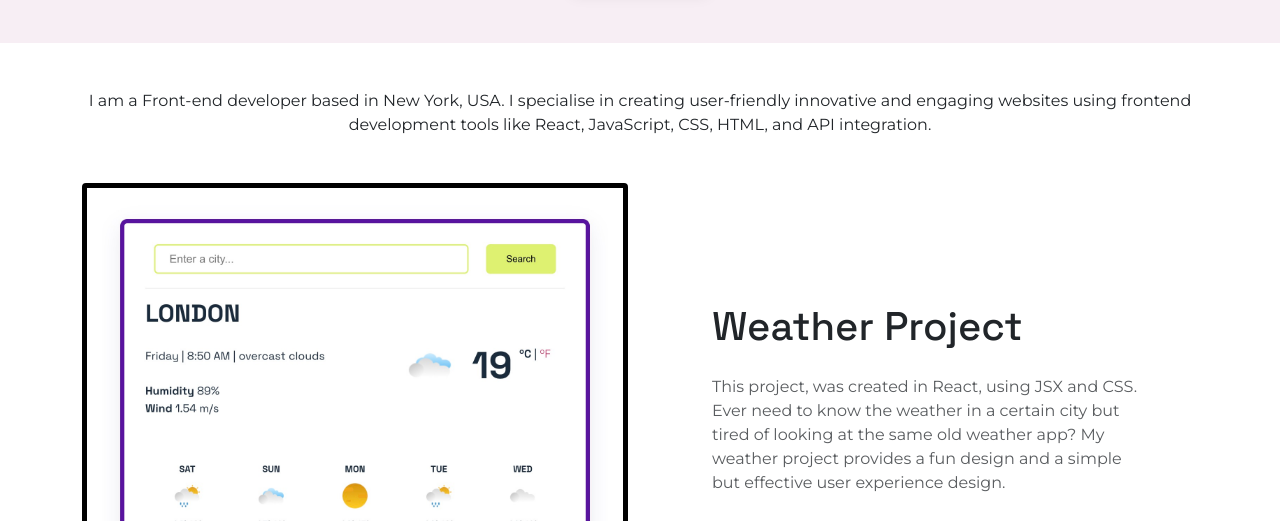
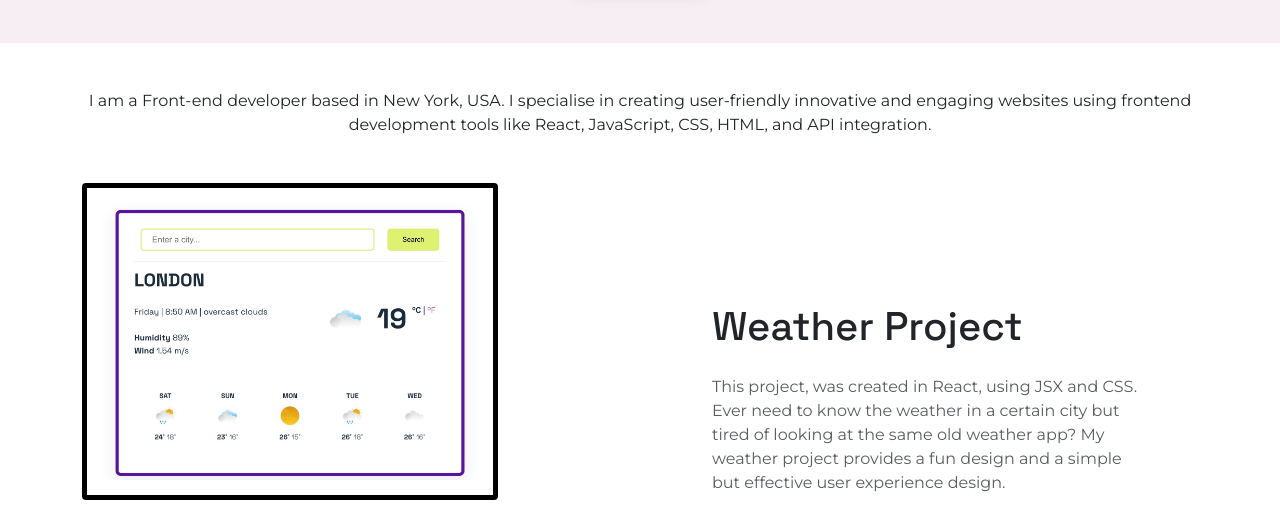
Before and after one commit to ibattistax/portfolio, a plain HTML site: page index.html in a window 1280 px wide. Shown: the part 431-952 px from the top of the page. Drawn offline with nearby package versions, Linux system fonts and the light colour scheme.

Commit message:
Made example images same size

```diff
--- a/src/style.css
+++ b/src/style.css
@@ -174,6 +174,9 @@ i:hover {
   padding: 15px;
   border: 5px black solid;
   border-radius: 4px;
+  height: 317px;
+  width: 416px;
+  object-fit: cover;
 }
 .project-description {
   padding: 120px 60px;
```
Also changed, not shown: work.html (+1 -0 lines).
